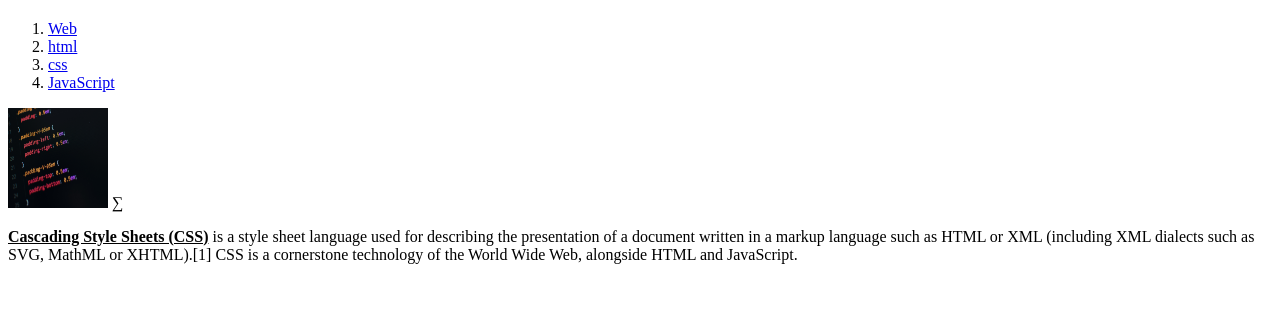
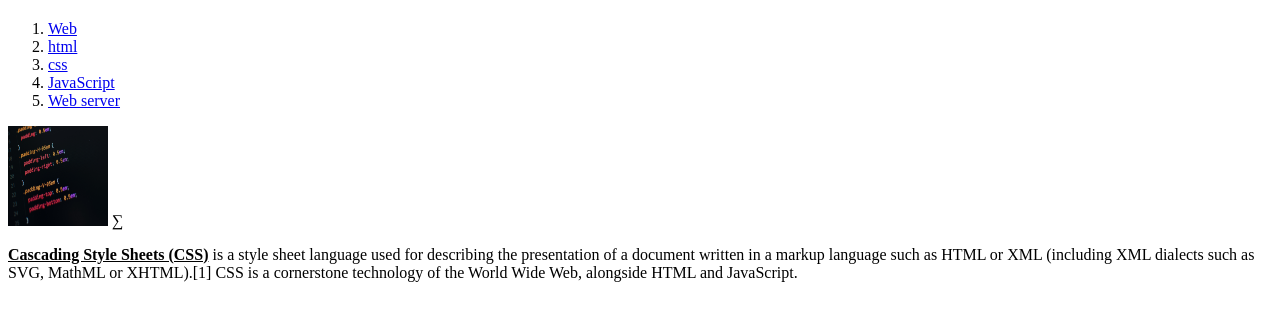
Before and after one commit to charies527/my-first-web-site, a plain HTML site: page 2.html in a window 1280 px wide. Shown: the part 60-380 px from the top of the page. Drawn offline with Linux system fonts and the light colour scheme.

Commit message:
Update 2.html

```diff
--- a/2.html
+++ b/2.html
@@ -14,6 +14,7 @@
         <li><a href = "1.html">html<a></li>
         <li><a href = "2.html">css<a></li>
         <li><a href = "3.html">JavaScript<a></li>
+        <li><a href = "4.html">Web server<a></li>
      </ol>
 
 
```
